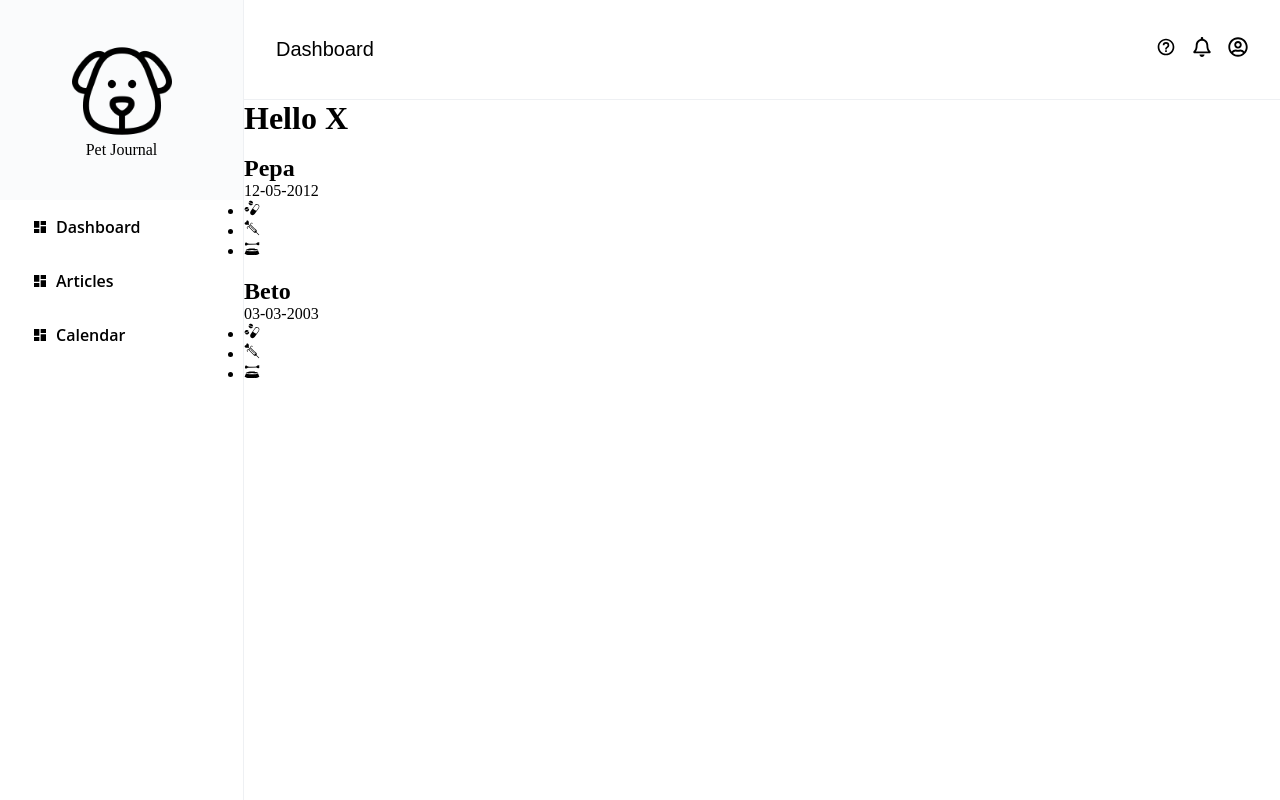
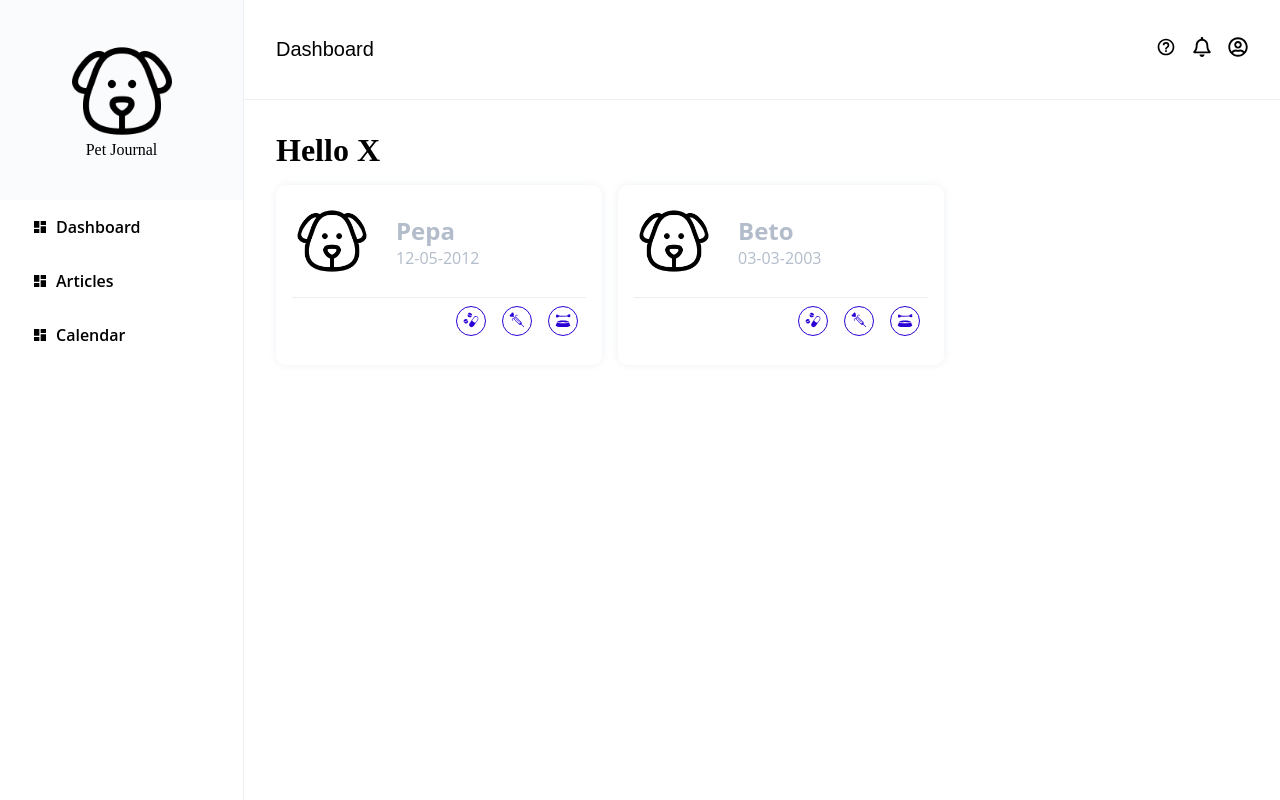
Before and after one commit to bruflor/pets-jornal-frontend, a React (Vite) app: page /4714bc98-7044-451b-84bc-381a1613fc71 in a window 1280 px wide. Built offline with nearby package versions, Linux system fonts and the light colour scheme.

Commit message:
dashboard scss and cards

```diff
--- /dev/null
+++ b/src/Styles/cardPets.scss
@@ -0,0 +1,64 @@
+@import "./variables.scss";
+
+.cards{
+    font-family: $bodyFont;
+    box-shadow: 0px 0px 10px $lineColor;
+    border-radius: 10px;
+    // margin: 16px;
+    margin-top: 16px;
+    height: 180px;
+    width: 326px;
+    padding: 16px;
+    color: $textColor;
+    transition-duration: 150ms;
+
+    &+&{
+        margin-left: 16px;
+    }
+
+    &:hover{
+        box-shadow: 0px 0px 32px #ddd;
+        transition-duration: 600ms;
+        transform: translateY(-8px) ;
+     }
+}
+
+
+.mainData {
+    display: flex;
+    border-bottom: 1px solid #eee;
+    padding-right: 46px;
+    padding-bottom: 16px;
+    align-items: center;
+    justify-content: flex-start;
+
+    &>img {
+        max-width: 80px;
+        border-radius: 100%;
+        background-color: white;
+        padding: 5px;
+        margin-right: 24px;
+        color:$textColor
+    }
+}
+
+.buttons {
+    align-items: bottom;
+
+    &>ul{
+        display: flex;
+        justify-content: flex-end;
+        &>li{
+            color: $buttonColor;
+            text-align: center;
+            line-height: 30px;
+            list-style: none;
+            margin: 8px;
+            width: 30px;
+            height: 30px;
+            border-radius: 100%;
+            border: 1px solid $buttonColor
+    }
+
+        }
+}
--- /dev/null
+++ b/src/Styles/dashboard.scss
@@ -0,0 +1,8 @@
+@import "./variables.scss";
+
+.mainDashboard{
+    padding: 32px;
+}
+.cardsCarousel{
+    display: flex;
+}
--- a/src/components/cards/cardPets.tsx
+++ b/src/components/cards/cardPets.tsx
@@ -1,14 +1,17 @@
 import React from "react";
+import "../../Styles/cardPets.scss";
 import { GiLoveInjection, GiMedicines, GiDogBowl } from "react-icons/gi";
 import IpetsCard from "../../interfaces/interfaces";
 
 const CardPets = ({ name, birthDate }: IpetsCard) => {
   return (
-    <div className="cardsRet">
+    <div className="cards">
       <div className="mainData">
-        <img />
-        <h2>{name}</h2>
-        <p>{birthDate}</p>
+        <img src="././fakelogo.png" />
+        <div>
+          <h2>{name}</h2>
+          <p>{birthDate}</p>
+        </div>
       </div>
       <div className="buttons">
         <ul>
--- a/src/routes/dashboard.tsx
+++ b/src/routes/dashboard.tsx
@@ -1,6 +1,7 @@
 import React, { useState } from "react";
 import { CardPets } from "../components/cards/cardPets";
 import pets from "../database/pets.json";
+import "../Styles/dashboard.scss";
 
 const Dashboard = () => {
   const [mypets, setMyPets] = useState([]);
```
